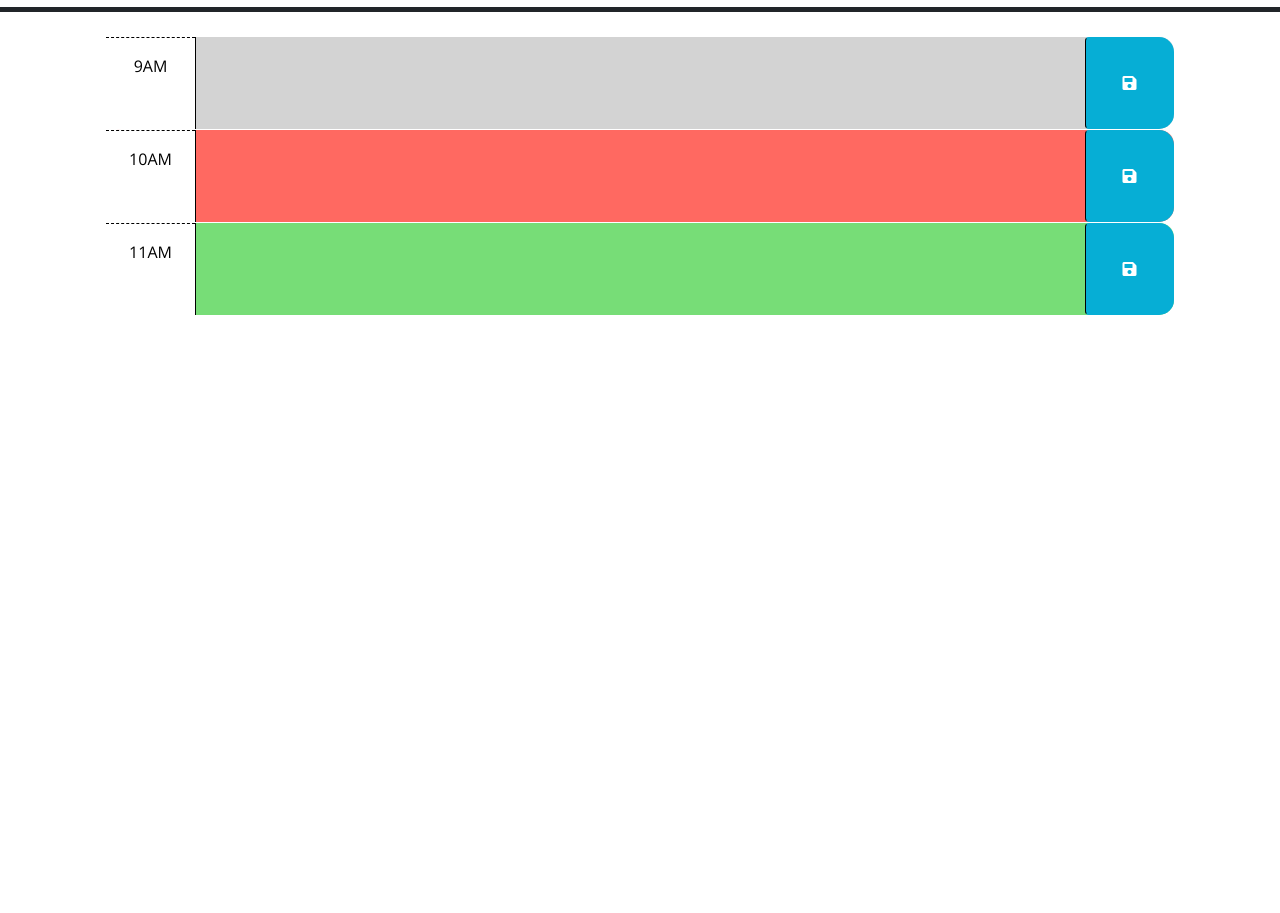
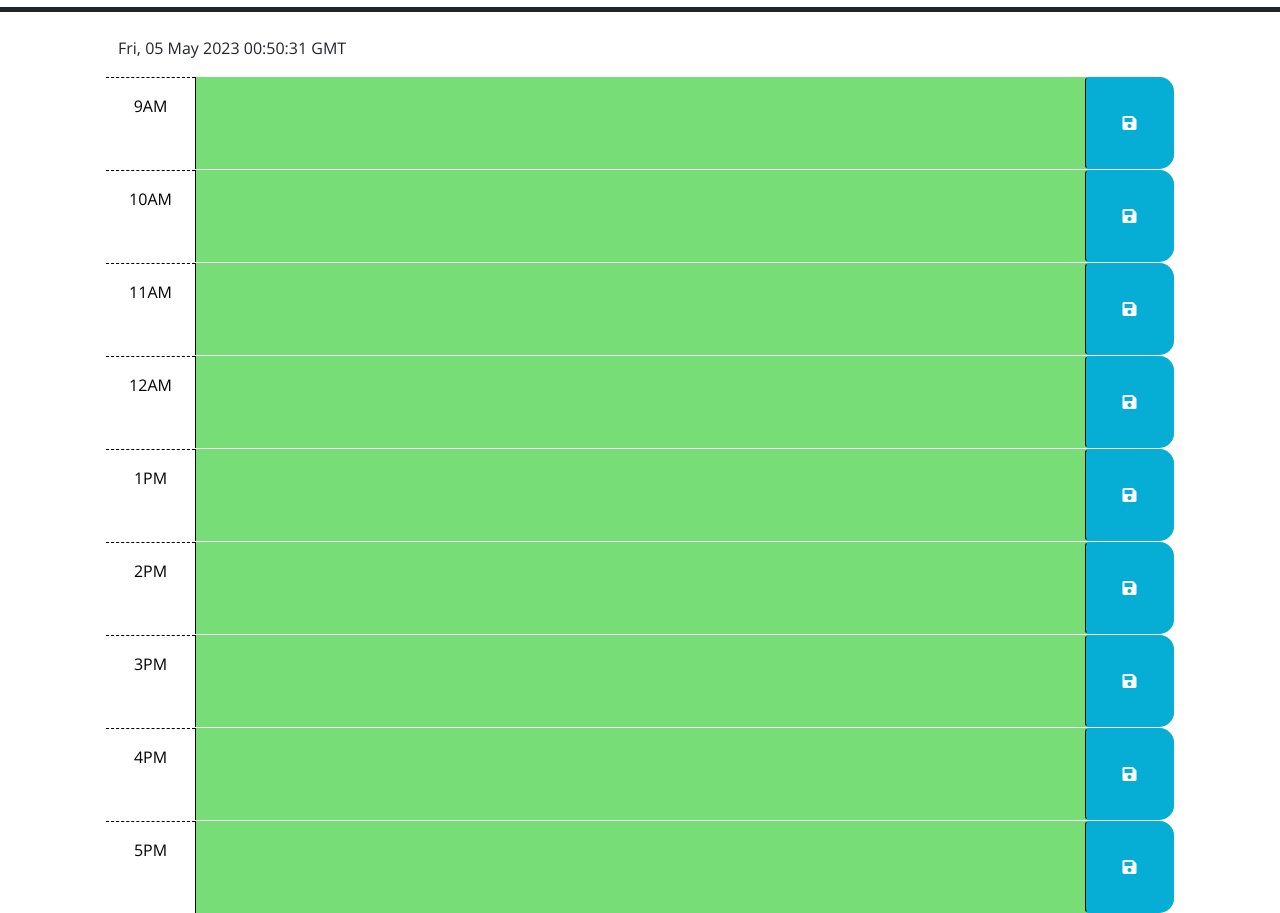
Before and after one commit to awyisss/schedule, a plain HTML site: page index.html in a window 1280 px wide. Shown: the part 220-1133 px from the top of the page. Before the commit the page ends 800 px from the top, so only its background shows below. Drawn offline with nearby package versions, Linux system fonts and the light colour scheme.

Commit message:
added html and script files

```diff
--- a/index.html
+++ b/index.html
@@ -18,6 +18,8 @@
       href="https://fonts.googleapis.com/css?family=Open+Sans&display=swap"
       rel="stylesheet"
     />
+    <script src="https://code.jquery.com/jquery-3.6.0.js"></script>
+    <script src="https://code.jquery.com/ui/1.13.2/jquery-ui.js"></script>
     <link rel="stylesheet" href="style.css" />
     <title>Work Day Scheduler</title>
   </head>
@@ -29,6 +31,7 @@
       <p id="currentDay" class="lead"></p>
     </header>
     <div class="container-lg px-5">
+      <p class="currenttime"></p>
       <!-- Use class for "past", "present", and "future" to apply styles to the
         time-block divs accordingly. The javascript will need to do this by
         adding/removing these classes on each div by comparing the hour in the
@@ -40,7 +43,7 @@
         -->
 
       <!-- Example of a past time block. The "past" class adds a gray background color. -->
-      <div id="hour-9" class="row time-block past">
+      <div id="hour-9" class="row time-block">
         <div class="col-2 col-md-1 hour text-center py-3">9AM</div>
         <textarea class="col-8 col-md-10 description" rows="3"> </textarea>
         <button class="btn saveBtn col-2 col-md-1" aria-label="save">
@@ -49,7 +52,7 @@
       </div>
 
       <!-- Example of a a present time block. The "present" class adds a red background color. -->
-      <div id="hour-10" class="row time-block present">
+      <div id="hour-10" class="row time-block">
         <div class="col-2 col-md-1 hour text-center py-3">10AM</div>
         <textarea class="col-8 col-md-10 description" rows="3"> </textarea>
         <button class="btn saveBtn col-2 col-md-1" aria-label="save">
@@ -58,13 +61,64 @@
       </div>
 
       <!-- Example of a future time block. The "future" class adds a green background color. -->
-      <div id="hour-11" class="row time-block future">
+      <div id="hour-11" class="row time-block ">
         <div class="col-2 col-md-1 hour text-center py-3">11AM</div>
         <textarea class="col-8 col-md-10 description" rows="3"> </textarea>
         <button class="btn saveBtn col-2 col-md-1" aria-label="save">
           <i class="fas fa-save" aria-hidden="true"></i>
         </button>
       </div>
+
+      <div id="hour-12" class="row time-block ">
+        <div class="col-2 col-md-1 hour text-center py-3">12AM</div>
+        <textarea class="col-8 col-md-10 description" rows="3"> </textarea>
+        <button class="btn saveBtn col-2 col-md-1" aria-label="save">
+          <i class="fas fa-save" aria-hidden="true"></i>
+        </button>
+      </div>
+
+      <div id="hour-13" class="row time-block ">
+        <div class="col-2 col-md-1 hour text-center py-3">1PM</div>
+        <textarea class="col-8 col-md-10 description" rows="3"> </textarea>
+        <button class="btn saveBtn col-2 col-md-1" aria-label="save">
+          <i class="fas fa-save" aria-hidden="true"></i>
+        </button>
+      </div>
+
+      <div id="hour-14" class="row time-block ">
+        <div class="col-2 col-md-1 hour text-center py-3">2PM</div>
+        <textarea class="col-8 col-md-10 description" rows="3"> </textarea>
+        <button class="btn saveBtn col-2 col-md-1" aria-label="save">
+          <i class="fas fa-save" aria-hidden="true"></i>
+        </button>
+      </div>
+
+      <div id="hour-15" class="row time-block ">
+        <div class="col-2 col-md-1 hour text-center py-3">3PM</div>
+        <textarea class="col-8 col-md-10 description" rows="3"> </textarea>
+        <button class="btn saveBtn col-2 col-md-1" aria-label="save">
+          <i class="fas fa-save" aria-hidden="true"></i>
+        </button>
+      </div>
+
+      <div id="hour-16" class="row time-block ">
+        <div class="col-2 col-md-1 hour text-center py-3">4PM</div>
+        <textarea class="col-8 col-md-10 description" rows="3"> </textarea>
+        <button class="btn saveBtn col-2 col-md-1" aria-label="save">
+          <i class="fas fa-save" aria-hidden="true"></i>
+        </button>
+      </div>
+
+      <div id="hour-17" class="row time-block ">
+        <div class="col-2 col-md-1 hour text-center py-3">5PM</div>
+        <textarea class="col-8 col-md-10 description" rows="3"> </textarea>
+        <button class="btn saveBtn col-2 col-md-1" aria-label="save">
+          <i class="fas fa-save" aria-hidden="true"></i>
+        </button>
+      </div>
+
+
+
 
     <script src="https://code.jquery.com/jquery-3.4.1.min.js"></script>
     <script
--- a/script.js
+++ b/script.js
@@ -2,12 +2,43 @@
 // the code isn't run until the browser has finished rendering all the elements
 // in the html.
 const now = dayjs();
-const formattedTime = now.format('h:mm A');
+const formattedTime = now.format('dddd MMMM D YYY h:mm:ss A');
+var currentTime = $(".currenttime")
+
+currentTime.text(now)
+
+$(".time-block").each(function(){
+  var blockHour = parseInt($(this) .attr("id").split("-")[1])
+  var currentHour = dayjs().hour()
+  if (blockHour < currentHour){
+    $(this).addClass("past")
+  }else if (blockHour === currentHour) {
+    $(this).addClass("present")
+  } else{
+    $(this).addClass("future")
+  }
+})
+
+$(".saveBtn").on("click", function(){
+  var value = $(this).siblings(".description").val()
+  var time = $(this).parent().attr("id")
+  localStorage.setItem(time, value)
+})
+
+$("#hour-9 .description").val(localStorage.getItem("hour-9"))
+$("#hour-10 .description").val(localStorage.getItem("hour-10"))
+$("#hour-11 .description").val(localStorage.getItem("hour-11"))
+$("#hour-12 .description").val(localStorage.getItem("hour-12"))
+$("#hour-13 .description").val(localStorage.getItem("hour-13"))
+$("#hour-14 .description").val(localStorage.getItem("hour-14"))
+$("#hour-15 .description").val(localStorage.getItem("hour-15"))
 
 
 
 
-$(function () {
+
+
+
   // TODO: Add a listener for click events on the save button. This code should
   // use the id in the containing time-block as a key to save the user input in
   // local storage. HINT: What does `this` reference in the click listener
@@ -26,4 +57,3 @@ $(function () {
   // attribute of each time-block be used to do this?
   //
   // TODO: Add code to display the current date in the header of the page.
-});
```
